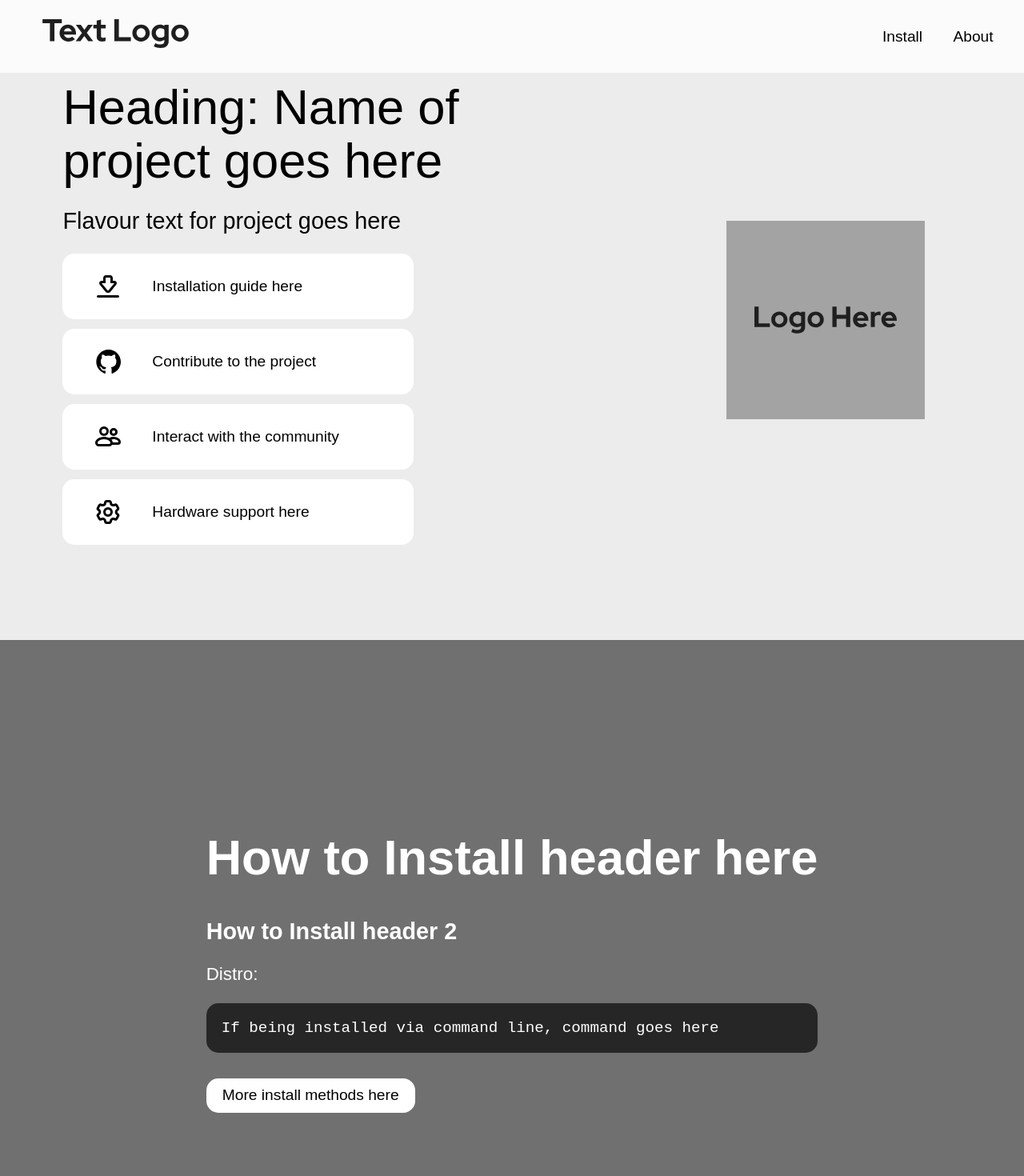
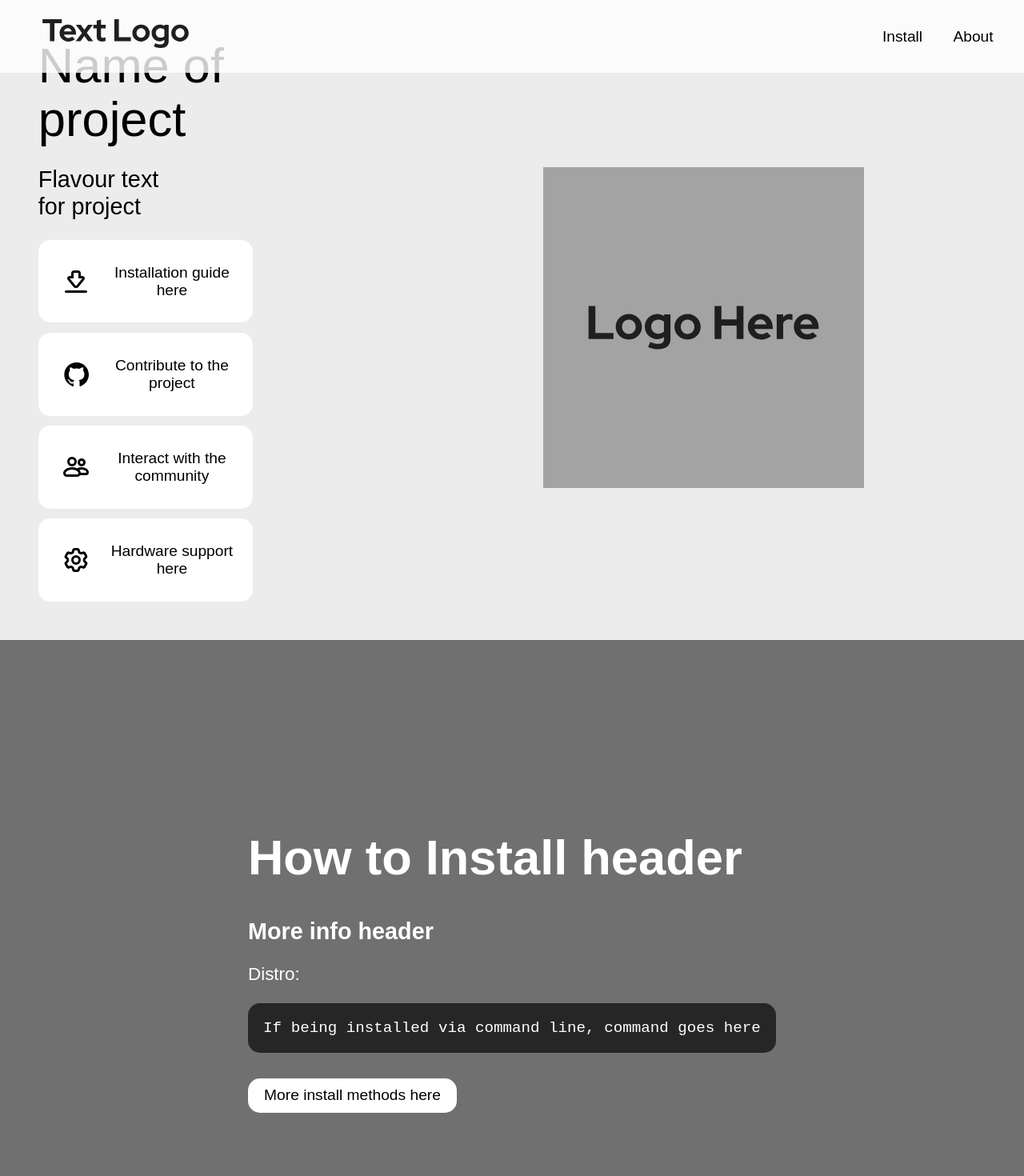
Before and after one commit to RedHatOfficial/static-website-template-for-ospo, a React (Vite) app: page / in a window 1280 px wide. Shown: the top 1470 px of the page at 80% size. Built offline with nearby package versions, Linux system fonts and the light colour scheme; a web font is replaced by a local one.

Commit message:
small changes to header text and grid-area
Signed-off-by: Jess Chitas <36636982+jessicachitas@users.noreply.github.com>

```diff
--- a/src/Demo.jsx
+++ b/src/Demo.jsx
@@ -8,7 +8,7 @@ function Demo() {
         <div className="demo-info">
           <h1 className="demo-h1">Demo header here</h1>
           {/* GIF Here */}
-          <img className="demo-gif" src={demoGIF}></img>
+          <img className="demo-gif" src={demoGIF} alt=""></img>
         </div>
       </div>
     </>
--- a/src/Install.jsx
+++ b/src/Install.jsx
@@ -4,8 +4,8 @@ function Install() {
       {/* ----------------------------- Install Section ---------------------------- */}
       <div className="install viewport background-2" id="install">
         <div className="install-info">
-          <h1 className="install-h1">How to Install header here</h1>
-          <h2 className="install-h2">How to Install header 2</h2>
+          <h1 className="install-h1">How to Install header</h1>
+          <h2 className="install-h2">More info header</h2>
 
           {/* ----------- Modular Section (copy and paste as many as needed) ---------- */}
           <h3 className="install-h3">Distro:</h3>
--- a/src/InstallandDemo.jsx
+++ b/src/InstallandDemo.jsx
@@ -6,7 +6,7 @@ function InstallandDemo() {
       <div className="install viewport background-2 welcome-grid">
         <div className="install-info">
           <h1 className="install-h1">How to Install header</h1>
-          <h2 className="install-h2">How to Install header 2</h2>
+          <h2 className="install-h2">More info header</h2>
           {/* ----------- Modular Section (copy and paste as many as needed) ---------- */}
           <h3 className="install-h3">Distro:</h3>
           <p className="install-code">
--- a/src/Welcome.jsx
+++ b/src/Welcome.jsx
@@ -10,13 +10,13 @@ function Welcome() {
          {/* ----------------------------- Welcome Section ---------------------------- */}
         <div className="welcome viewport welcome-grid">
           <div className="welcome-info">
-            <h1 className="welcome-h1">Heading: Name of project goes here</h1>
+            <h1 className="welcome-h1">Name of project</h1>
             <h2 className="welcome-h2">
-              Flavour text for project goes here
+              Flavour text for project
             </h2>
             <ul>
               <li>
-                <a href="" role="button">
+                <a href="">
                   <button>
                     {" "}
                     <img src={installIcon} alt="Install Icon"></img>{" "}
@@ -25,7 +25,7 @@ function Welcome() {
                 </a>
               </li>
               <li>
-                <a href="" role="button">
+                <a href="">
                   <button>
                     {" "}
                     <img className="icon" src={githubIcon} alt="GitHub Icon"></img>{" "}
@@ -34,7 +34,7 @@ function Welcome() {
                 </a>
               </li>
               <li>
-                <a href="" role="button">
+                <a href="">
                   <button>
                     {" "}
                     <img src={communityIcon} alt="Community Icon"></img>{" "}
@@ -43,7 +43,7 @@ function Welcome() {
                 </a>
               </li>
               <li>
-                <a href="" role="button">
+                <a href="">
                   <button>
                     {" "}
                     <img src={hardwareIcon} alt="Hardware Icon"></img>{" "}
--- a/src/css/App.css
+++ b/src/css/App.css
@@ -47,7 +47,7 @@
 
 .welcome-grid {
   display: grid;
-  grid-template-areas: "welcome-info llama-mascot";
+  grid-template-areas: "welcome-info welcome-image";
   align-items: center;
   align-content: stretch;
   justify-items: center;
@@ -86,7 +86,7 @@
 .logo-full{
   align-self: center;
   justify-self: center;
-  grid-area: llama-mascot;
+  grid-area: welcome-image;
   width: 50%;
   @media screen and (max-width: 1024px) {
     width: 75%;
@@ -264,6 +264,9 @@
 .about-graphic-4 {
   width: 18vw;
   margin-top: 1vh;
+  @media screen and (max-width: 1024px) {
+    width: 75vw;
+  }
 }
 
 .about-text-1,
```
